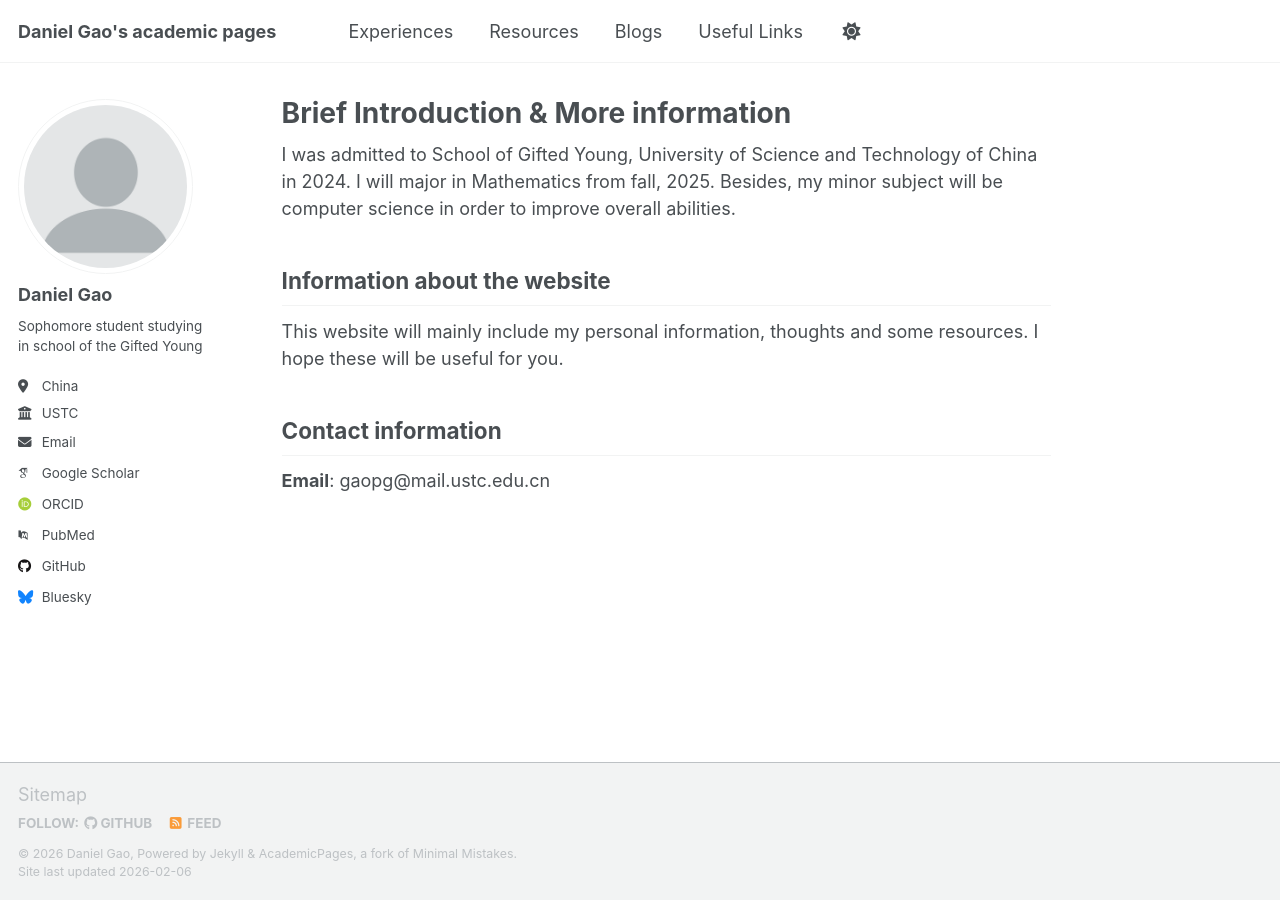
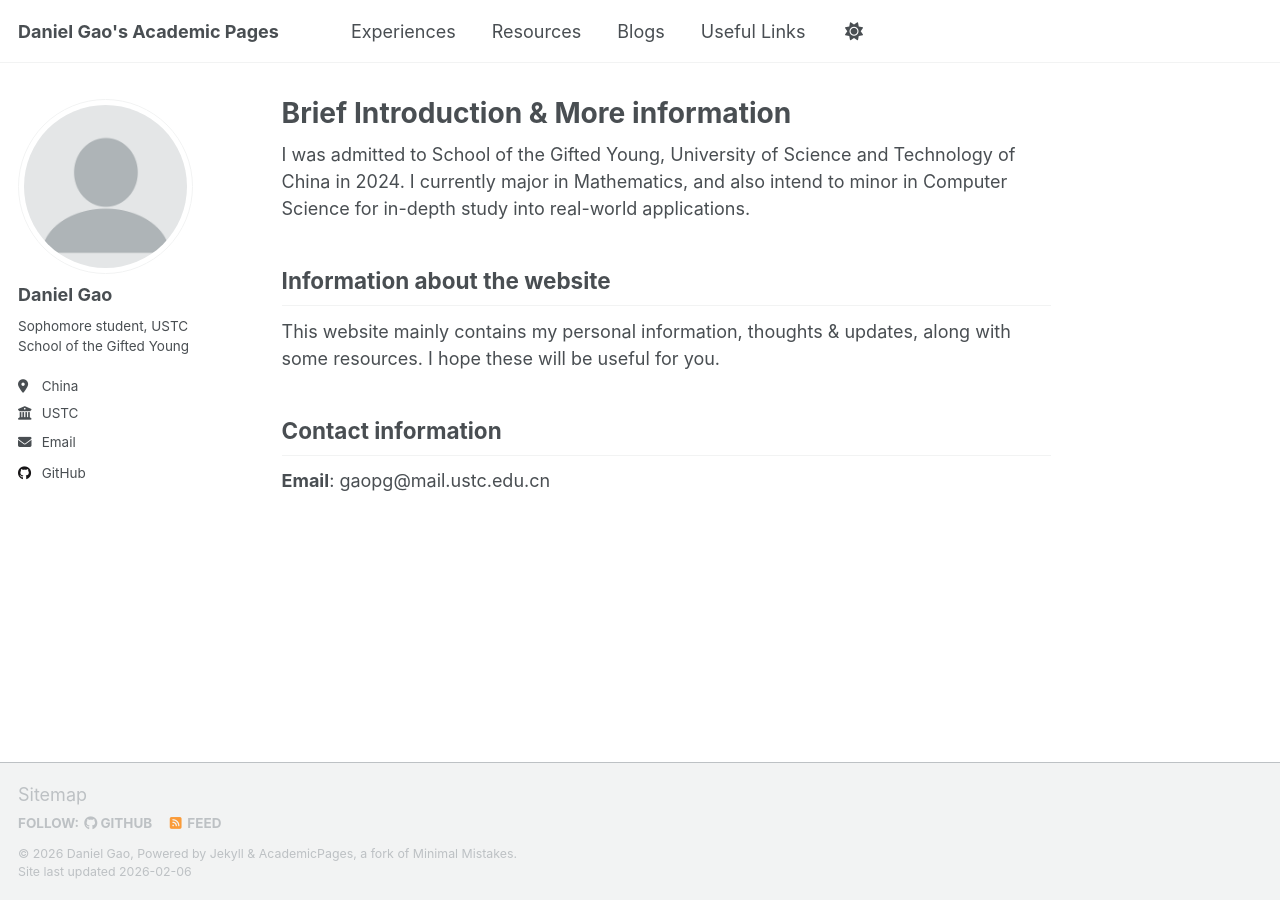
Before and after one commit to ccbb0530/ccbb0530.github.io, a Jekyll site: the page built from _pages/about.md, in a window 1280 px wide. Built offline with Jekyll 4.4.1, drawn with Linux system fonts in a browser that asks for light colours; some web fonts are replaced; a script that is not in the unit is left out.

Commit message:
Suggest very small wording updates

```diff
--- a/_config.yml
+++ b/_config.yml
@@ -9,7 +9,7 @@
 # Basic Site Settings
 locale                   : "en-US"
 site_theme               : "default" # Currently available options are "default", "air"
-title                    : "Daniel Gao's academic pages"
+title                    : "Daniel Gao's Academic Pages"
 title_separator          : "-"
 name                     : &name "Daniel Gao"
 description              : &description "personal description"
@@ -25,7 +25,7 @@ author:
   avatar           : "profile.png"
   name             : "Daniel Gao"
   pronouns         : # example: "he/his"
-  bio              : "Sophomore student studying in school of the Gifted Young"
+  bio              : "Sophomore student, USTC School of the Gifted Young"
   location         : "China"
   employer         : "USTC"
   uri              : # URL
@@ -34,12 +34,12 @@ author:
   # Academic websites
   academia         : # URL
   arxiv            : # URL - Update with the correct link to your profile
-  googlescholar    : "https://scholar.google.com/citations?user=PS_CX0AAAAAJ"
+  googlescholar    : # URL - Update with the correct link to your profile
   inspire-hep      : # URL
   impactstory      : # URL
-  orcid            : "http://orcid.org/yourorcidurl"
+  orcid            : # URL
   semantic         : # URL
-  pubmed           : "https://www.ncbi.nlm.nih.gov/pubmed/?term=john+snow"
+  pubmed           : # URL
   researchgate     : # URL
   scopus           : # URL
 
@@ -53,7 +53,7 @@ author:
 
   # Social media
   artstation       : # Username
-  bluesky          : "bsky.app" # Replace this with you Bluesky username
+  bluesky          : # Replace this with you Bluesky username
   facebook         : # Username
   flickr           : # Username
   foursquare       : # Username
--- a/_pages/about.md
+++ b/_pages/about.md
@@ -6,10 +6,10 @@ redirect_from:
   - /about/
   - /about.html
 ---
-I was admitted to School of Gifted Young, University of Science and Technology of China in 2024. I will major in Mathematics from fall, 2025. Besides, my minor subject will be computer science in order to improve overall abilities.
+I was admitted to School of the Gifted Young, University of Science and Technology of China in 2024. I currently major in Mathematics, and also intend to minor in Computer Science for in-depth study into real-world applications.
 
 ## Information about the website
-This website will mainly include my personal information, thoughts and some resources. I hope these will be useful for you.
+This website mainly contains my personal information, thoughts & updates, along with some resources. I hope these will be useful for you.
 
 ## Contact information
 **Email**: gaopg@mail.ustc.edu.cn
```
Also changed, not shown: _pages/experiences.md (+1 -1 lines).
